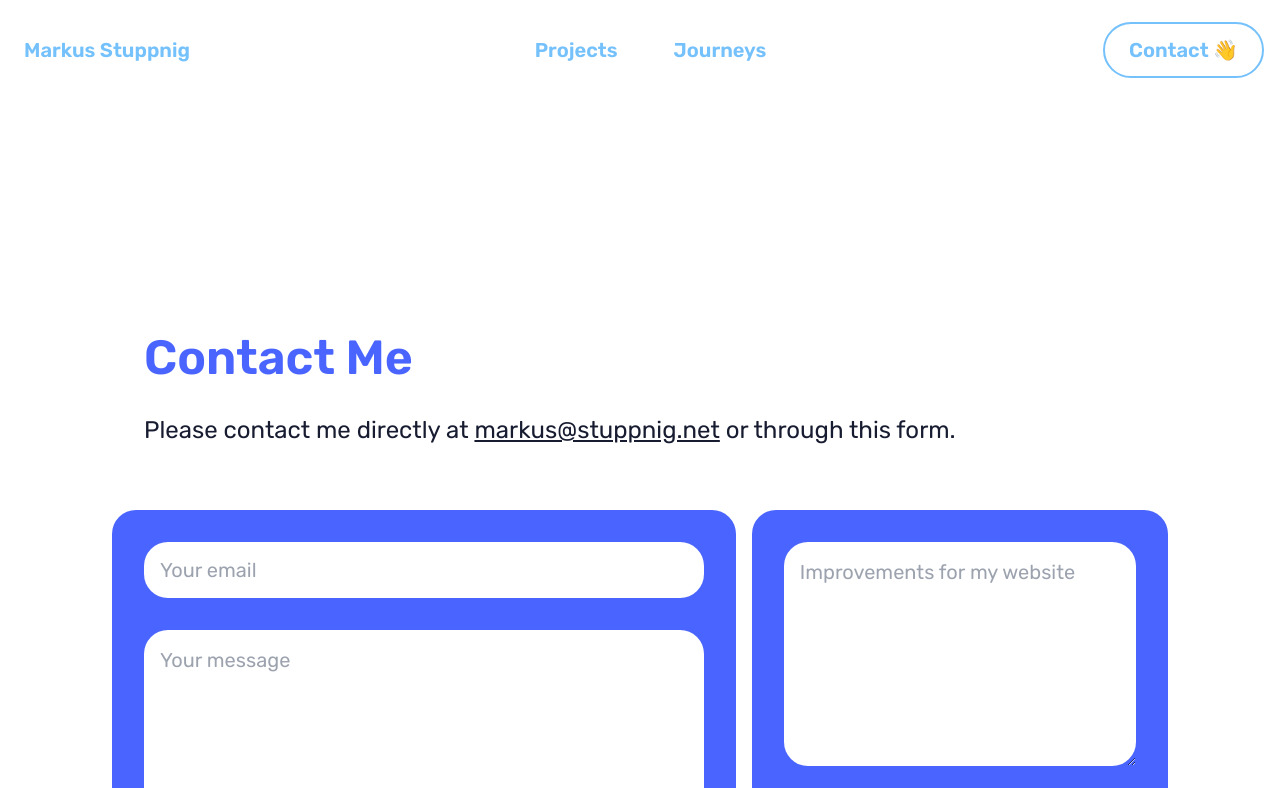
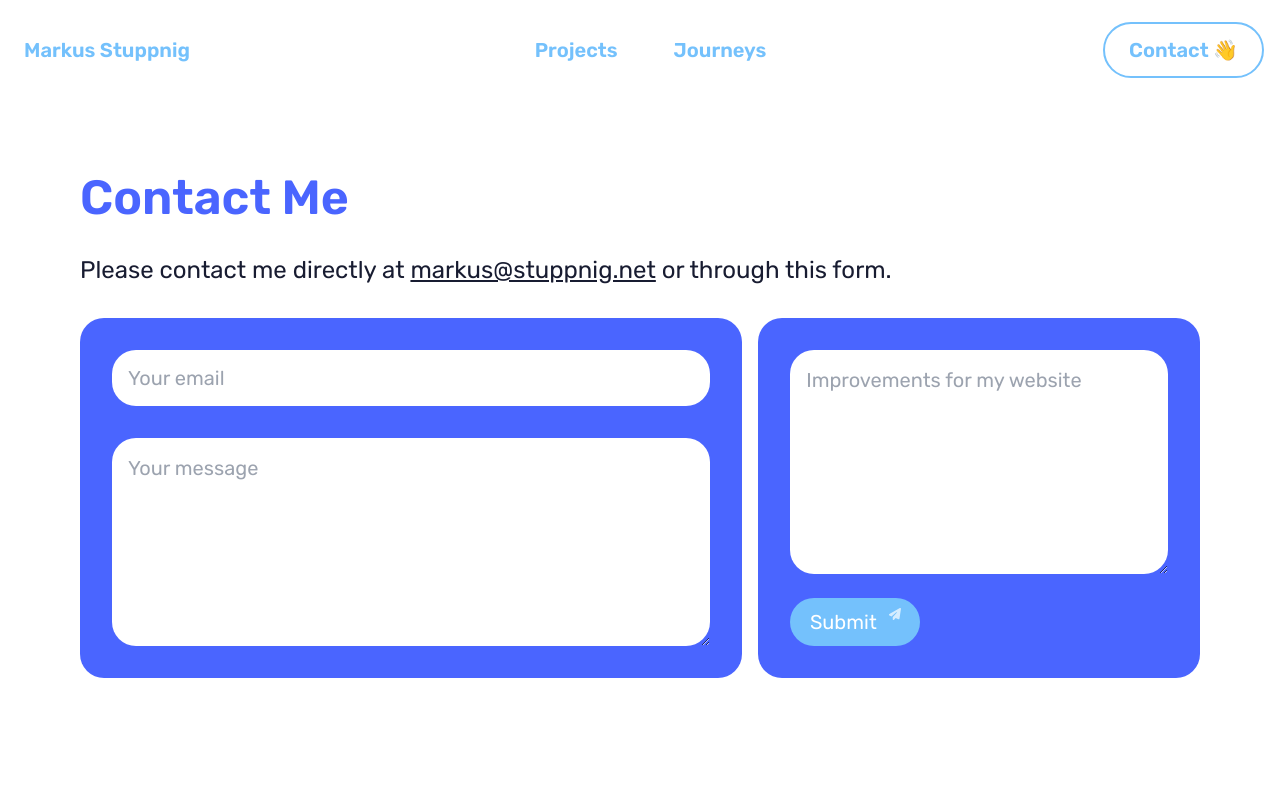
Before and after one commit to Markus-Stuppnig/Website, a Next.js app: page /contact in a window 1280 px wide. Shown: the top 788 px of the page. Built offline with nearby package versions, Linux system fonts and the light colour scheme.

Commit message:
Centers Contact Component Vertically

```diff
--- a/components/Contact/Contact.tsx
+++ b/components/Contact/Contact.tsx
@@ -23,10 +23,10 @@ export default function Contact() {
   return (
     <div className="flex justify-center w-full h-screen items-center">
       <div className="w-full flex justify-center">
-        <div className="flex flex-col justify-start w-full max-w-[70rem] p-[2rem]">
+        <div className="flex flex-col justify-start w-full max-w-[70rem]">
 
-          <div className="flex flex-col p-[2rem] mb-[2rem] rounded-xl">
-            <SectionHeading additional="mt-[10rem] font-semibold mb-5" textColor="text-secondary">Contact me</SectionHeading>
+          <div className="flex flex-col mb-[2rem] -mt-[10rem]">
+            <SectionHeading additional="font-semibold mb-5" textColor="text-secondary">Contact me</SectionHeading>
 
             <h4 className="text-2xl text-black">
               Please contact me directly at{" "}
```
